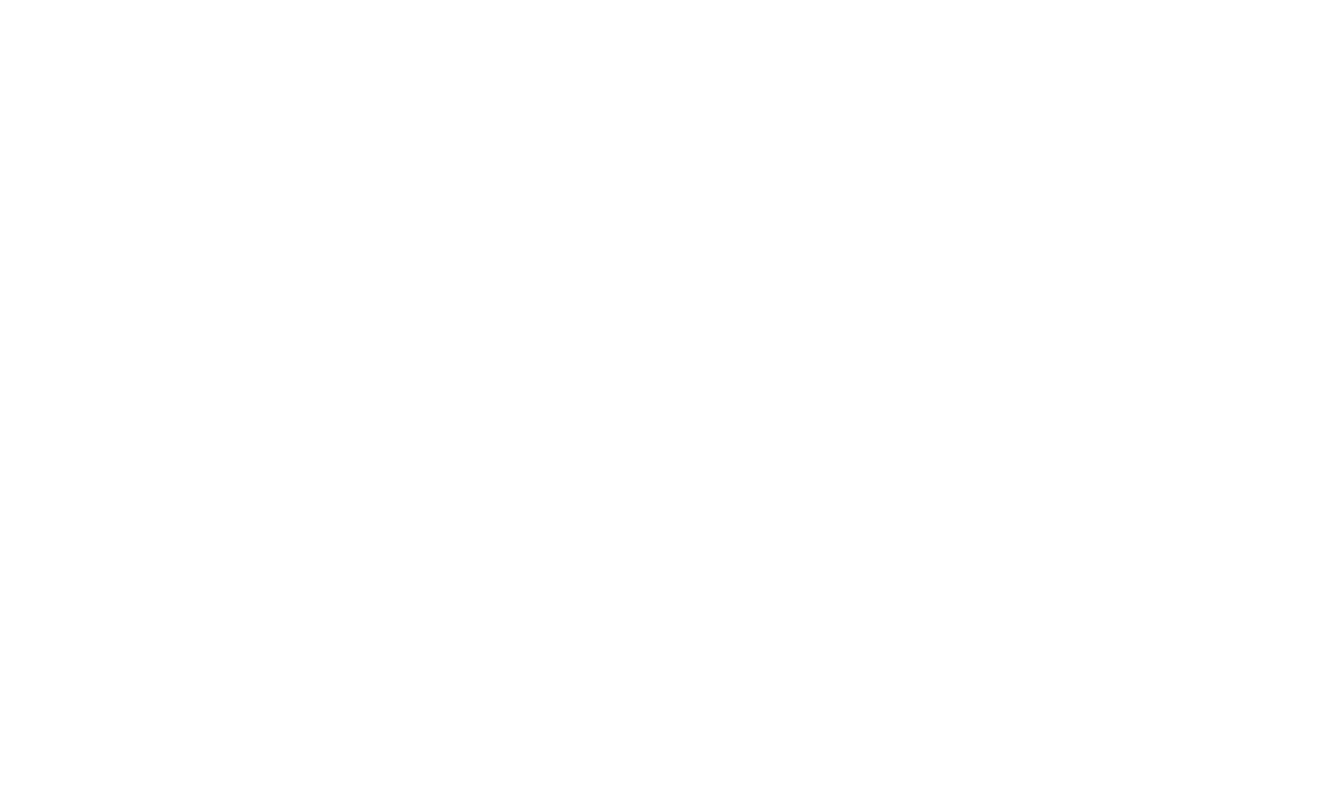
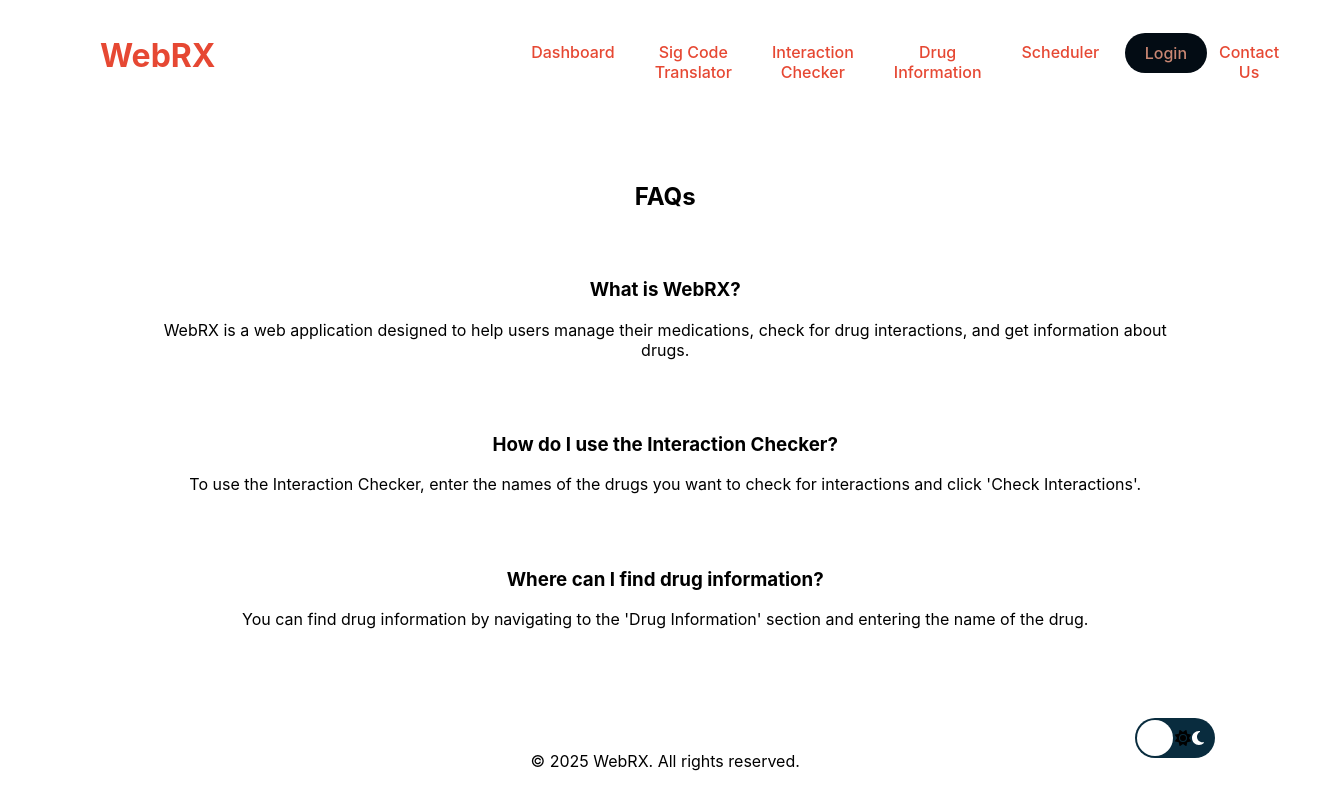
Before and after one commit to swagranger011/pharmacytexteditor, a React (Vite) app in the folder client/: page /faqs in a window 1280 px wide. Before the commit this address had no page. Shown: the top 810 px of the page, 1330 px wide, since content can reach past the window. Built offline with nearby package versions, Linux system fonts and the light colour scheme.

Commit message:
Changes to scheduler and added FAQ page

```diff
--- a/client/package.json
+++ b/client/package.json
@@ -14,6 +14,7 @@
     "@fortawesome/react-fontawesome": "^0.2.2",
     "axios": "^1.7.7",
     "chart.js": "^4.4.6",
+    "dhtmlx-scheduler": "^7.2.6",
     "react": "^18.3.1",
     "react-chartjs-2": "^5.2.0",
     "react-dom": "^18.3.1",
--- a/client/src/App.jsx
+++ b/client/src/App.jsx
@@ -8,6 +8,7 @@ import Scheduler from "./Scheduler";
 import Mode from "./Mode";
 import Login from "./Login";
 import Contacts from "./Contacts";
+import FAQs from "./FAQs";
 
 import './App.css';
 
@@ -23,6 +24,7 @@ function App(){
           <Route path="/mode" element={<Mode />} />
           <Route path="/login" element={<Login />} />
           <Route path="/contacts" element={<Contacts />} />
+          <Route path="/faqs" element={<FAQs />} />
         </Routes>
       </Router>
   );
--- a/client/src/Contacts.jsx
+++ b/client/src/Contacts.jsx
@@ -27,6 +27,9 @@ const Contacts = () => {
           </li>
           <li>
             <Link to="/scheduler">Scheduler</Link>
+          </li>
+          <li>
+            <Link to="/faqs">FAQs</Link>
           </li>
           <li>
             <Link to="/contacts">Contact Us</Link>
--- a/client/src/Dashboard.jsx
+++ b/client/src/Dashboard.jsx
@@ -19,6 +19,7 @@ const Dashboard = () => {
             <li><Link to="/interaction-checker">Interaction Checker</Link></li>
             <li><Link to="/drug-information">Drug Information</Link></li>
             <li><Link to="/Scheduler">Scheduler</Link></li>
+            <li><Link to="/faqs">FAQs</Link></li>
             <li><Link to="/contacts">Contact Us</Link></li>
             </ul>
         </nav>
--- a/client/src/DrugInformation.jsx
+++ b/client/src/DrugInformation.jsx
@@ -47,6 +47,9 @@ const DrugInformation = () => {
             <Link to="/scheduler">Scheduler</Link>
           </li>
           <li>
+            <Link to="/faqs">FAQs</Link>
+          </li>
+          <li>
             <Link to="/contacts">Contact Us</Link>
           </li>
         </ul>
--- /dev/null
+++ b/client/src/FAQs.jsx
@@ -0,0 +1,76 @@
+import React, { useState } from "react";
+import { Link } from "react-router-dom";
+import Mode from "./Mode";
+import "./Mode.css";
+const FAQs = () => {
+  const [faqs] = useState([
+    {
+      question: "What is WebRX?",
+      answer:
+        "WebRX is a web application designed to help users manage their medications, check for drug interactions, and get information about drugs.",
+    },
+    {
+      question: "How do I use the Interaction Checker?",
+      answer:
+        "To use the Interaction Checker, enter the names of the drugs you want to check for interactions and click 'Check Interactions'.",
+    },
+    {
+      question: "Where can I find drug information?",
+      answer:
+        "You can find drug information by navigating to the 'Drug Information' section and entering the name of the drug.",
+    },
+  ]);
+
+  return (
+    <div>
+      <header className="dashboard-header">
+        <h1>WebRX</h1>
+        <Mode />
+      </header>
+      <nav className="dashboard-nav">
+        <ul>
+          <li>
+            <Link to="/">Dashboard</Link>
+          </li>
+          <li>
+            <Link to="/pharmacy-text-editor">Sig Code Translator</Link>
+          </li>
+          <li>
+            <Link to="/interaction-checker">Interaction Checker</Link>
+          </li>
+          <li>
+            <Link to="/drug-information">Drug Information</Link>
+          </li>
+          <li>
+            <Link to="/scheduler">Scheduler</Link>
+          </li>
+          <li>
+            <Link to="/faqs">FAQs</Link>
+          </li>
+          <li>
+            <Link to="/contacts">Contact Us</Link>
+          </li>
+        </ul>
+      </nav>
+      <main className="dashboard-main">
+        <h2>FAQs</h2>
+        {faqs.map((faq, index) => (
+          <div key={index} className="faq-item">
+            <h3>{faq.question}</h3>
+            <p>{faq.answer}</p>
+          </div>
+        ))}
+      </main>
+      <Link to="/login" className="dashboard-login-link">
+        <button className="login-button">
+          <span className="btn-txt">Login</span>
+        </button>
+      </Link>
+            <footer className="dashboard-footer">
+        <p>&copy; 2025 WebRX. All rights reserved.</p>
+      </footer>
+    </div>
+  );
+};
+
+export default FAQs;
--- a/client/src/InteractionChecker.jsx
+++ b/client/src/InteractionChecker.jsx
@@ -62,6 +62,9 @@ const InteractionChecker = () => {
             <Link to="/scheduler">Scheduler</Link>
           </li>
           <li>
+            <Link to="/faqs">FAQs</Link>
+          </li>
+          <li>
             <Link to="/contacts">Contact Us</Link>
           </li>
         </ul>
--- a/client/src/PharmacyTextEditor.jsx
+++ b/client/src/PharmacyTextEditor.jsx
@@ -68,11 +68,15 @@ const PharmacyTextEditor = () => {
             <Link to="/scheduler">Scheduler</Link>
           </li>
           <li>
+            <Link to="/faqs">FAQs</Link>
+          </li>
+          <li>
             <Link to="/contacts">Contact Us</Link>
           </li>
         </ul>
       </nav>
       <main className="dashboard-main">
+        <h2>Sig Code Translator</h2>
         <p>
           Hello there! Have a SIG code and don't know what it means. No worries!
           Just enter your SIG code here and it will translate it into proper
--- a/client/src/Scheduler.jsx
+++ b/client/src/Scheduler.jsx
@@ -3,10 +3,26 @@ import { Link } from "react-router-dom";
 import Mode from "./Mode";
 import "./Mode.css";
 
+const timeOptions = [
+  { label: "Morning", value: "morning" },
+  { label: "Afternoon", value: "afternoon" },
+  { label: "Evening", value: "evening" },
+  { label: "Nighttime", value: "nighttime" },
+];
+
 const Scheduler = () => {
   const [input, setInput] = useState("");
   const [schedule, setSchedule] = useState([]);
   const [error, setError] = useState(null);
+  const [selectedTimes, setSelectedTimes] = useState([]);
+
+  const handleTimeChange = (time) => {
+    setSelectedTimes((prev) =>
+      prev.includes(time)
+        ? prev.filter((t) => t !== time)
+        : [...prev, time]
+    );
+  };
 
   const addDrug = () => {
     setError(null);
@@ -14,9 +30,16 @@ const Scheduler = () => {
       setError("Please enter a drug name.");
       return;
     }
-    // For demonstration, just add with a placeholder time
-    setSchedule([...schedule, { name: input.trim(), time: "08:00 AM" }]);
+    if (selectedTimes.length === 0) {
+      setError("Please select at least one time.");
+      return;
+    }
+    setSchedule([
+      ...schedule,
+      { name: input.trim(), times: [...selectedTimes] },
+    ]);
     setInput("");
+    setSelectedTimes([]);
   };
 
   return (
@@ -43,6 +66,9 @@ const Scheduler = () => {
             <Link to="/scheduler">Scheduler</Link>
           </li>
           <li>
+            <Link to="/faqs">FAQs</Link>
+          </li>
+          <li>
             <Link to="/contacts">Contact Us</Link>
           </li>
         </ul>
@@ -61,6 +87,18 @@ const Scheduler = () => {
           style={{ width: "100%", textAlign: "center" }}
           onChange={(e) => setInput(e.target.value)}
         />
+        <div style={{ margin: "10px 0" }}>
+          {timeOptions.map((option) => (
+            <label key={option.value} style={{ marginRight: "15px" }}>
+              <input
+                type="checkbox"
+                checked={selectedTimes.includes(option.value)}
+                onChange={() => handleTimeChange(option.value)}
+              />
+              {option.label}
+            </label>
+          ))}
+        </div>
         <button id="add-button" type="button" onClick={addDrug}>
           Add Drug
         </button>
@@ -71,7 +109,8 @@ const Scheduler = () => {
             <ul>
               {schedule.map((item, idx) => (
                 <li key={idx}>
-                  <strong>{item.name}</strong> - {item.time}
+                  <strong>{item.name}</strong> -{" "}
+                  {item.times.map((t) => t.charAt(0).toUpperCase() + t.slice(1)).join(", ")}
                 </li>
               ))}
             </ul>
```
Also changed, not shown: 1 other file (tests, documents, lock files or other folders).
